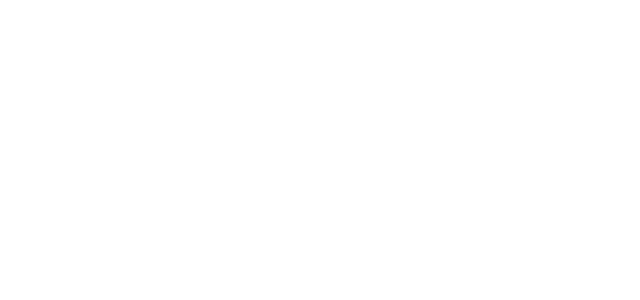
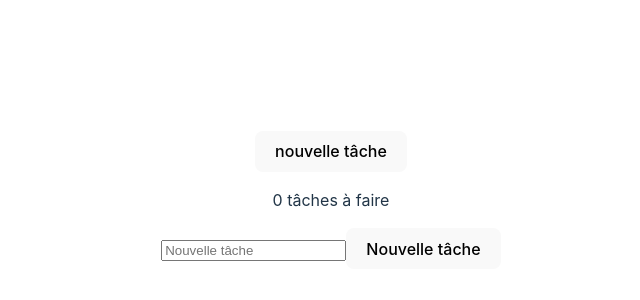
Before and after one commit to Ccilpy/ToDoList_workshop, a React (Vite) app: page / in a window 1280 px wide. Shown: the part 192-492 px from the top of the page, without its empty margins (309-949 px from the left). Built offline with nearby package versions, Linux system fonts and the light colour scheme.

Commit message:
add task input

```diff
--- a/src/App.tsx
+++ b/src/App.tsx
@@ -1,11 +1,16 @@
-import { useState } from 'react'
 import './App.css'
+import TaskList from './components/TaskList'
+import TaskToDo from './components/TaskToDo'
 
 function App() {
-
+  const name = "Ma liste de tâches";
+  const newTask = "Nouvelle tâche";
+  const id = 1;
 
   return (
     <>
+    <TaskToDo />
+    <TaskList name={name} newTask={newTask} id={id}/>
 
 
     </>
--- a/src/components/TaskList/index.tsx
+++ b/src/components/TaskList/index.tsx
@@ -0,0 +1,34 @@
+import { useState } from 'react';
+
+interface TaskListProps {
+    name: string;
+    newTask: string;
+    id: number;
+}
+
+export default function TaskList({ name, newTask, id }: TaskListProps) {
+    const [taskName, setTaskName] = useState('');
+    const [tasks, setTasks] = useState<{ id: number; name: string }[]>([]);
+    let nextId = 1;
+
+    const addTask = () => {
+        setTasks([...tasks, { id: nextId++, name: taskName }]);
+        setTaskName('');
+    };
+
+    return (
+        <>
+            <input
+                value={taskName}
+                onChange={(e) => setTaskName(e.target.value)}
+                placeholder="Nouvelle tâche"
+            />
+            <button type="button" onClick={addTask}>Nouvelle tâche</button>
+            <ul>
+                {tasks.map((task) => (
+                    <li key={task.id}>{task.name}</li>
+                ))}
+            </ul>
+        </>
+    );
+}
--- a/src/components/TaskToDo/index.tsx
+++ b/src/components/TaskToDo/index.tsx
@@ -0,0 +1,16 @@
+import { useState } from 'react'
+
+export default function TaskToDo () {
+const [taskCount, setTaskCount] = useState(0);
+const taskCountClick = () => setTaskCount (taskCount + 1);
+
+
+return (
+    <>
+    <button type="button" onClick={taskCountClick}> nouvelle tâche </button>
+    <p> {taskCount} tâches à faire</p>
+    </>
+)
+
+
+}
```
